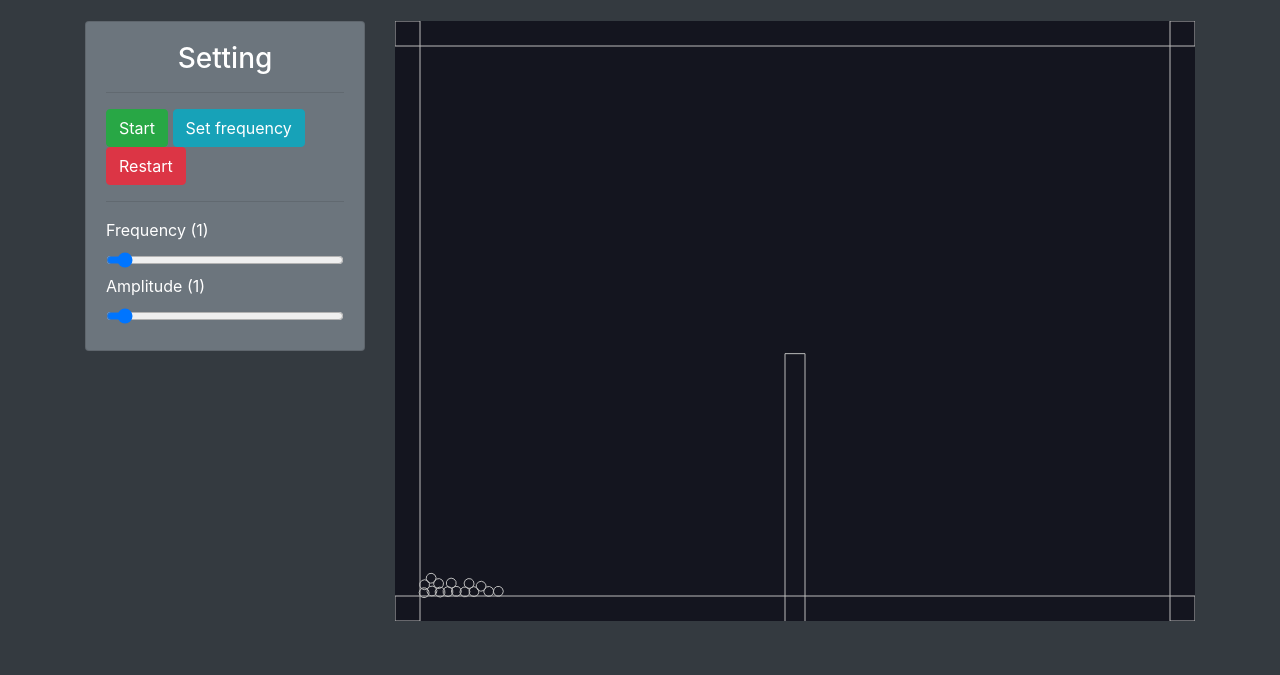
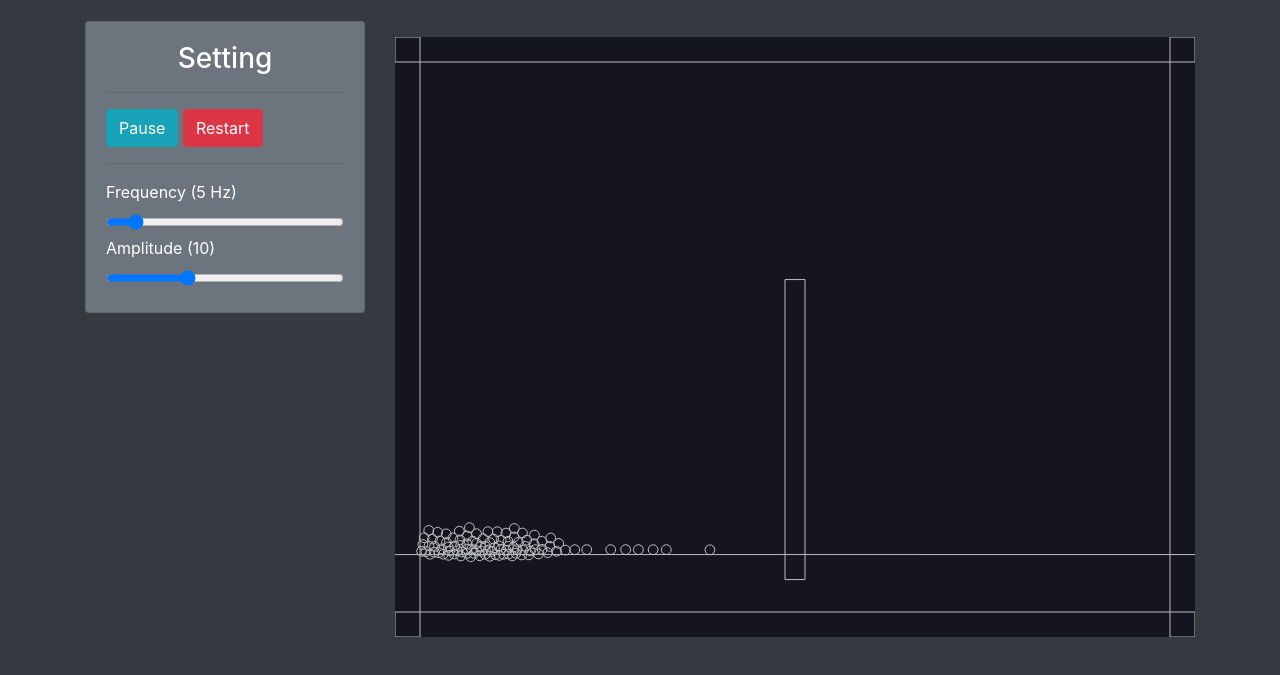
Before and after one commit to KostyalBalint/Bouncing-Marbles, a plain HTML site: page index.html in a window 1280 px wide. Shown: the part 75-750 px from the top of the page. Drawn offline with Linux system fonts and the light colour scheme; animation ran at ten frames a second.

Commit message:
Refactor sliders, make simulation start stop

```diff
--- a/index.html
+++ b/index.html
@@ -19,19 +19,18 @@
             <div class="card-body">
               <h3 class="text-center text-white">Setting</h3>
               <hr>
-              <button type="button" class="btn btn-success">Start</button>
-              <button type="button" class="btn btn-info" onclick="setFreq()">Set frequency</button>
+              <button type="button" id="btn-pause-start" class="btn btn-info">Pause</button>
               <button type="button" class="btn btn-danger">Restart</button>
               <hr>
-              <label for="range-freq" class="form-label text-white" id="freqdisp">Frequency (1)</label>
-              <input type="range" class="form-range w-100" id="range-freq" oninput="displayfreq()" min="0" max="20" value="1">
-              <label for="range-amp" class="form-label text-white" id="ampdisp">Amplitude (1)</label>
-              <input type="range" class="form-range w-100" id="range-amp" oninput="displayamp()"  min="0" max="20" value="1">
+              <label for="range-freq" class="form-label text-white" id="label-freq">Frequency (5 Hz)</label>
+              <input type="range" class="form-range w-100" id="range-freq" min="0" max="50" value="5">
+              <label for="range-amp" class="form-label text-white" id="label-amp">Amplitude (10)</label>
+              <input type="range" class="form-range w-100" id="range-amp" min="0" max="30" value="10">
             </div>
           </div>
         </div>
         <div class="col">
-          <div id="canvas-container" class="d-flex justify-content-center align-items-center"></div>
+          <div id="canvas-container" class="d-flex justify-content-center align-items-center mt-3 mb-3"></div>
         </div>
       </div>
     </div>
--- a/index.js
+++ b/index.js
@@ -7,10 +7,12 @@ var Engine = Matter.Engine,
     Bodies = Matter.Bodies,
     Composite = Matter.Composite;
 
+var runner, engine;
+
 window.onload = () => {
 
   // create an engine
-  var engine = Engine.create(document.getElementById("canvas-container"));
+  engine = Engine.create(document.getElementById("canvas-container"));
 
   // create a renderer
   var render = Render.create({
@@ -29,13 +31,10 @@ window.onload = () => {
   var objects = [];
   var r = 5;
 
-  for (var i = 0; i < 5; i++) {
-    for (var j = 0; j < 5; j++) {
+  for (var i = 0; i < 10; i++) {
+    for (var j = 0; j < 10; j++) {
       objects.push(Bodies.circle(50 + i*r*2, 50 + j*r*2, r));
     }
-  }
-  for (var i = 0; i < 10; i++) {
-	objects.pop();
   }
 
   Composite.add(engine.world, objects);
@@ -52,30 +51,40 @@ window.onload = () => {
   Render.run(render);
 
   // create runner
-  var runner = Runner.create();
+  runner = Runner.create();
 
   // run the engine
   Runner.run(runner, engine);
 
-  setFreq();
+  window.freq = 5;
+  window.amp = 10;
+
+  //Add event listeners
   Events.on(engine, 'beforeUpdate', (event) =>{
-    var py = 500+ 200 * Math.sin(engine.timing.timestamp * (window.freq / 1000));
+    //TODO: make sure that freqvency is in Hz
+    var py = 600 + window.amp * Math.sin(engine.timing.timestamp * (window.freq / 1000));
     Body.setVelocity(ground, { x: 0, y: py - ground.position.y });
     Body.setPosition(ground, { x: ground.position.x, y: py });
   });
 
+  document.getElementById("range-freq").addEventListener('input', () => {
+    window.freq = document.getElementById("range-freq").value;
+    document.getElementById("label-freq").innerHTML = "Frequency (" + window.freq + " Hz)";
+  });
+
+  document.getElementById("range-amp").addEventListener('input', () => {
+    	let amp = document.getElementById("range-amp").value;
+    	document.getElementById("label-amp").innerHTML = "Amplitude (" + amp + ")";
+      window.amp = amp;
+  });
+
+  //Start - Pause button
+  document.getElementById('btn-pause-start').addEventListener('click', () => {
+    runner.enabled = !runner.enabled;
+    let btn = document.getElementById('btn-pause-start');
+    btn.innerHTML = btn.innerHTML === "Start" ? "Pause" : "Start";
+    btn.classList.toggle("btn-success");
+    btn.classList.toggle("btn-info");
+  });
+
 };
-
-function setFreq(){
-	var f = document.getElementById("range-freq").value;
-	window.freq = f;
-}
-
-function displayfreq() {
-	var r = document.getElementById("range-freq").value;
-	document.getElementById("freqdisp").innerHTML = "Frequency (" + r + ")";
-}
-function displayamp() {
-	var r = document.getElementById("range-amp").value;
-	document.getElementById("freqdisp").innerHTML = "Amplitude (" + r + ")";
-}
```
